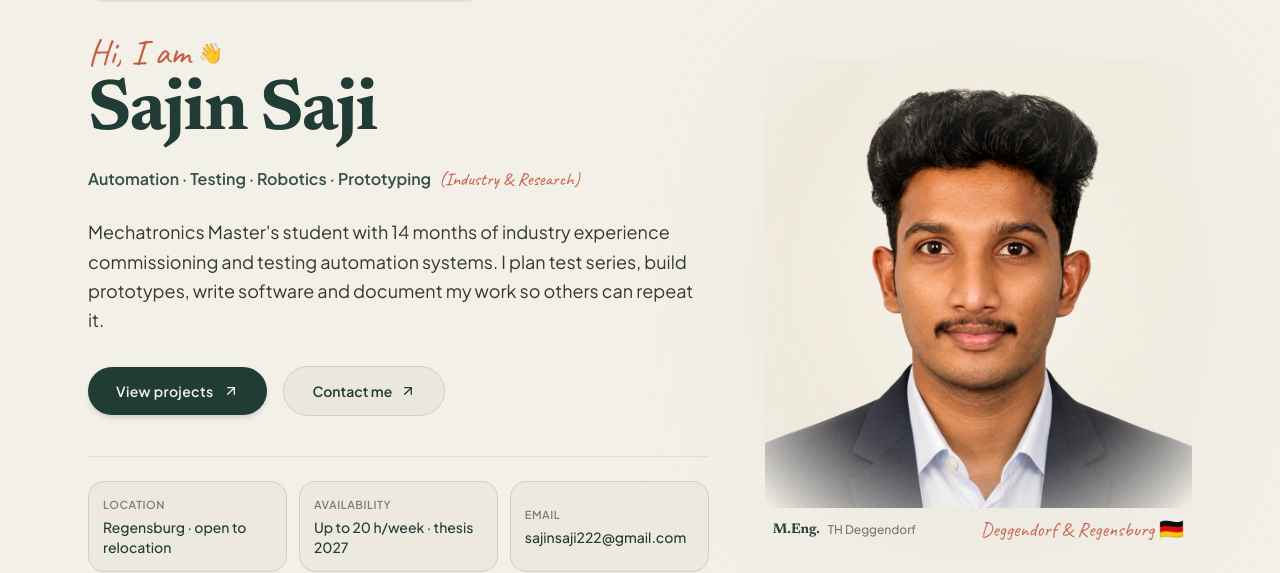
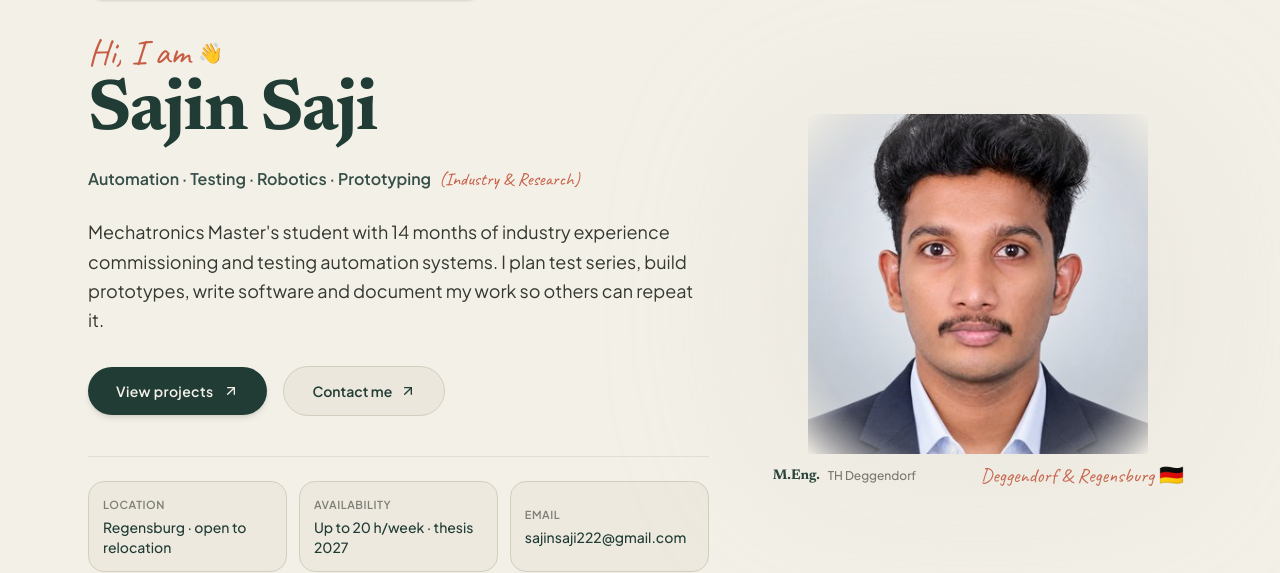
Before and after one commit to sajin-saji/sajin-saji.github.io, a Next.js app: page / in a window 1280 px wide. Shown: the part 179-752 px from the top of the page. Built offline with nearby package versions, Linux system fonts and the light colour scheme; no server answers.

Commit message:
style: restore original portrait with borderless soft radial edge fade

```diff
--- a/components/Hero.tsx
+++ b/components/Hero.tsx
@@ -104,19 +104,19 @@ export const Hero: React.FC = () => {
 
             {/* Foggy Seamless Photo Container */}
             <div
-              className="relative aspect-square sm:aspect-[4/4.2] w-full overflow-hidden"
+              className="relative aspect-square w-full max-w-[340px] mx-auto overflow-hidden"
               style={{
-                maskImage: "radial-gradient(ellipse 75% 75% at 50% 48%, black 35%, rgba(0, 0, 0, 0.8) 60%, transparent 95%)",
-                WebkitMaskImage: "radial-gradient(ellipse 75% 75% at 50% 48%, black 35%, rgba(0, 0, 0, 0.8) 60%, transparent 95%)",
+                maskImage: "radial-gradient(circle at 50% 50%, black 55%, rgba(0, 0, 0, 0.85) 75%, transparent 100%)",
+                WebkitMaskImage: "radial-gradient(circle at 50% 50%, black 55%, rgba(0, 0, 0, 0.85) 75%, transparent 100%)",
               }}
             >
               <Image
                 src={hero.portrait.src}
                 alt={hero.portrait.alt}
                 fill
-                sizes="(max-width: 768px) 100vw, 420px"
+                sizes="(max-width: 768px) 100vw, 340px"
                 priority
-                className="object-cover object-top hover:scale-105 transition-transform duration-700 filter contrast-[1.03]"
+                className="object-cover object-center hover:scale-105 transition-transform duration-700"
               />
             </div>
 
```
Also changed, not shown: public/images/portrait.jpeg, public/images/portrait.jpg.
